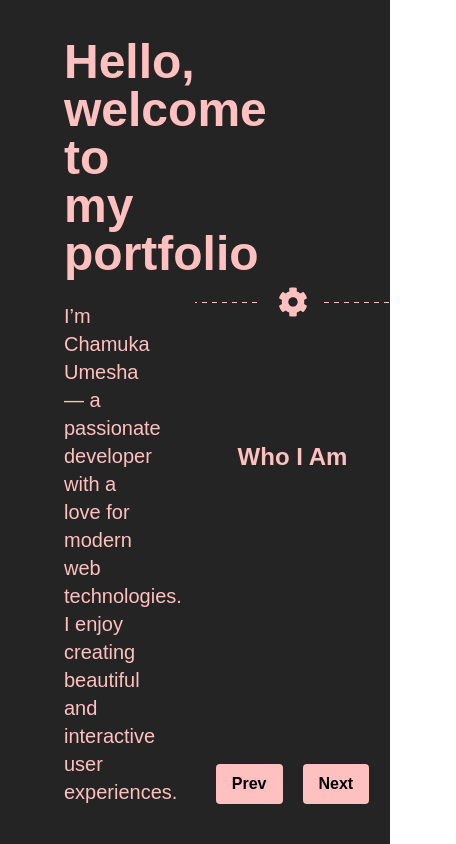
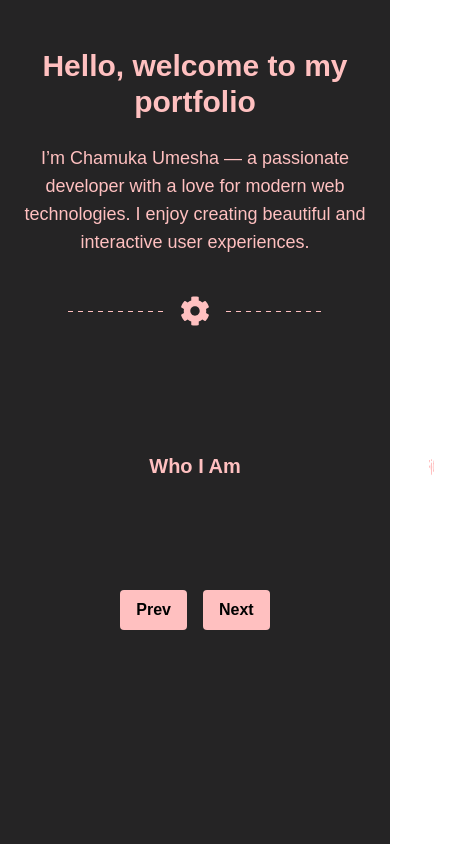
Before and after one commit to MChamuka/portfolio, a Next.js app: page / in a window 390 px wide. Shown: the whole page, 456 px wide, since content can reach past the window. Built offline with nearby package versions, Linux system fonts and the light colour scheme; a web font is replaced by a local one.

Commit message:
responsive

```diff
--- a/src/app/myself/page.tsx
+++ b/src/app/myself/page.tsx
@@ -1,16 +1,15 @@
-import Image from 'next/image'
-import pic from '../../images/pic.jpg'
-import ".././globals.css";
-import DiamondNavbar from "../../components/DiamondNavbar";
-
+import Image from 'next/image';
+import pic from '../../images/pic.jpg';
+import '../globals.css';
+import DiamondNavbar from '../../components/DiamondNavbar';
 
 export default function Myself() {
   return (
-    <div className="flex items-center justify-center bg-[#252425] text-[#FFC0C0] min-h-screen px-8">
+    <div className="flex flex-col md:flex-row items-center justify-center bg-[#252425] text-[#FFC0C0] min-h-screen px-6 py-12 space-y-8 md:space-y-0 md:space-x-10">
+      <DiamondNavbar />
+
       {/* Image Section */}
-                  <DiamondNavbar />
-
-      <div className="mr-10 mt-10">
+      <div className="flex-shrink-0">
         <Image
           src={pic}
           alt="My Profile"
@@ -21,11 +20,11 @@ export default function Myself() {
       </div>
 
       {/* About Section */}
-      <div className="max-w-xl ">
-        <text className=" text-lg leading-relaxed ">
-          Hello! i&apos;m Chamuka Umesha — a passionate web developer with a knack for creating interactive and modern user experiences. I love working with technologies like React, Node.js, and Tailwind CSS, and i&apos;m always eager to learn more and grow as a developer.
-        </text>
+      <div className="max-w-xl text-center md:text-left px-2">
+        <p className="text-lg leading-relaxed">
+          Hello! I&apos;m Chamuka Umesha — a passionate web developer with a knack for creating interactive and modern user experiences. I love working with technologies like React, Node.js, and Tailwind CSS, and I&apos;m always eager to learn more and grow as a developer.
+        </p>
       </div>
     </div>
-  )
+  );
 }
--- a/src/app/page.tsx
+++ b/src/app/page.tsx
@@ -1,7 +1,7 @@
 "use client";
 import { useState, useRef } from "react";
 import { FaCog } from "react-icons/fa";
-import { useRouter } from "next/navigation"; // App Router version
+import { useRouter } from "next/navigation";
 import "./globals.css";
 
 const slides = [
@@ -23,7 +23,7 @@ export default function SliderPage() {
     [leftDashRef.current, rightDashRef.current].forEach((el) => {
       if (el) {
         el.classList.remove("animate-dash-once");
-        void el.offsetWidth; // Force reflow
+        void el.offsetWidth;
         el.classList.add("animate-dash-once");
       }
     });
@@ -43,31 +43,34 @@ export default function SliderPage() {
 
   return (
     <div
-      className="h-screen flex bg-[#252425] text-[#FFC0C0] font-sans"
+      className="min-h-screen flex flex-col md:flex-row bg-[#252425] text-[#FFC0C0] font-sans px-6 py-12"
       style={{ fontFamily: "Tektur, sans-serif" }}
     >
-      <div className="w-1/2 flex flex-col justify-center px-16">
-        <h1 className="text-5xl font-bold mb-6">Hello, welcome to my portfolio</h1>
-        <p className="text-xl">
-          I’m Chamuka Umesha — a passionate developer with a love for modern web technologies.
-          I enjoy creating beautiful and interactive user experiences.
+      {/* Left Section */}
+      <div className="w-full md:w-1/2 flex flex-col justify-center items-center md:items-start mb-10 md:mb-0 md:px-16 text-center md:text-left">
+        <h1 className="text-3xl sm:text-4xl md:text-5xl font-bold mb-6">
+          Hello, welcome to my portfolio
+        </h1>
+        <p className="text-lg sm:text-xl max-w-md">
+          I’m Chamuka Umesha — a passionate developer with a love for modern web
+          technologies. I enjoy creating beautiful and interactive user experiences.
         </p>
       </div>
 
-      {/* Right Side */}
-      <div className="w-1/2 flex items-center justify-center relative overflow-hidden flex-col">
-        {/* Cogwheel + Flowing Dashes */}
+      {/* Right Section */}
+      <div className="w-full md:w-1/2 flex flex-col items-center justify-center relative">
+        {/* Cogwheel + Dashes */}
         <div className="flex items-center mb-10">
-          <div ref={leftDashRef} className="dashed-line w-40" />
+          <div ref={leftDashRef} className="dashed-line w-24 sm:w-32 md:w-40" />
           <FaCog
             className="text-[#FFC0C0] text-3xl mx-4 transition-transform duration-500"
             style={{ transform: `rotate(${rotation}deg)` }}
           />
-          <div ref={rightDashRef} className="dashed-line w-40" />
+          <div ref={rightDashRef} className="dashed-line w-24 sm:w-32 md:w-40" />
         </div>
 
-        {/* Slider */}
-        <div className="relative w-[400px] h-[200px] perspective-[1000px]">
+        {/* 3D Carousel */}
+        <div className="relative w-[90vw] max-w-[400px] h-[200px] perspective-[1000px] mb-6">
           <div
             className="w-full h-full relative transition-transform duration-700"
             style={{
@@ -80,7 +83,7 @@ export default function SliderPage() {
               return (
                 <div
                   key={index}
-                  className="absolute w-full h-full flex items-center justify-center text-2xl font-bold cursor-pointer hover:underline"
+                  className="absolute w-full h-full flex items-center justify-center text-xl sm:text-2xl font-bold cursor-pointer hover:underline text-center"
                   style={{
                     transform: `rotateY(${angle}deg) translateZ(300px)`,
                     backfaceVisibility: "hidden",
@@ -94,8 +97,8 @@ export default function SliderPage() {
           </div>
         </div>
 
-        {/* Navigation Buttons */}
-        <div className="absolute bottom-10 flex gap-5">
+        {/* Buttons */}
+        <div className="flex gap-4">
           <button
             className="px-4 py-2 bg-[#FFC0C0] text-black font-semibold rounded"
             onClick={rotatePrev}
```
